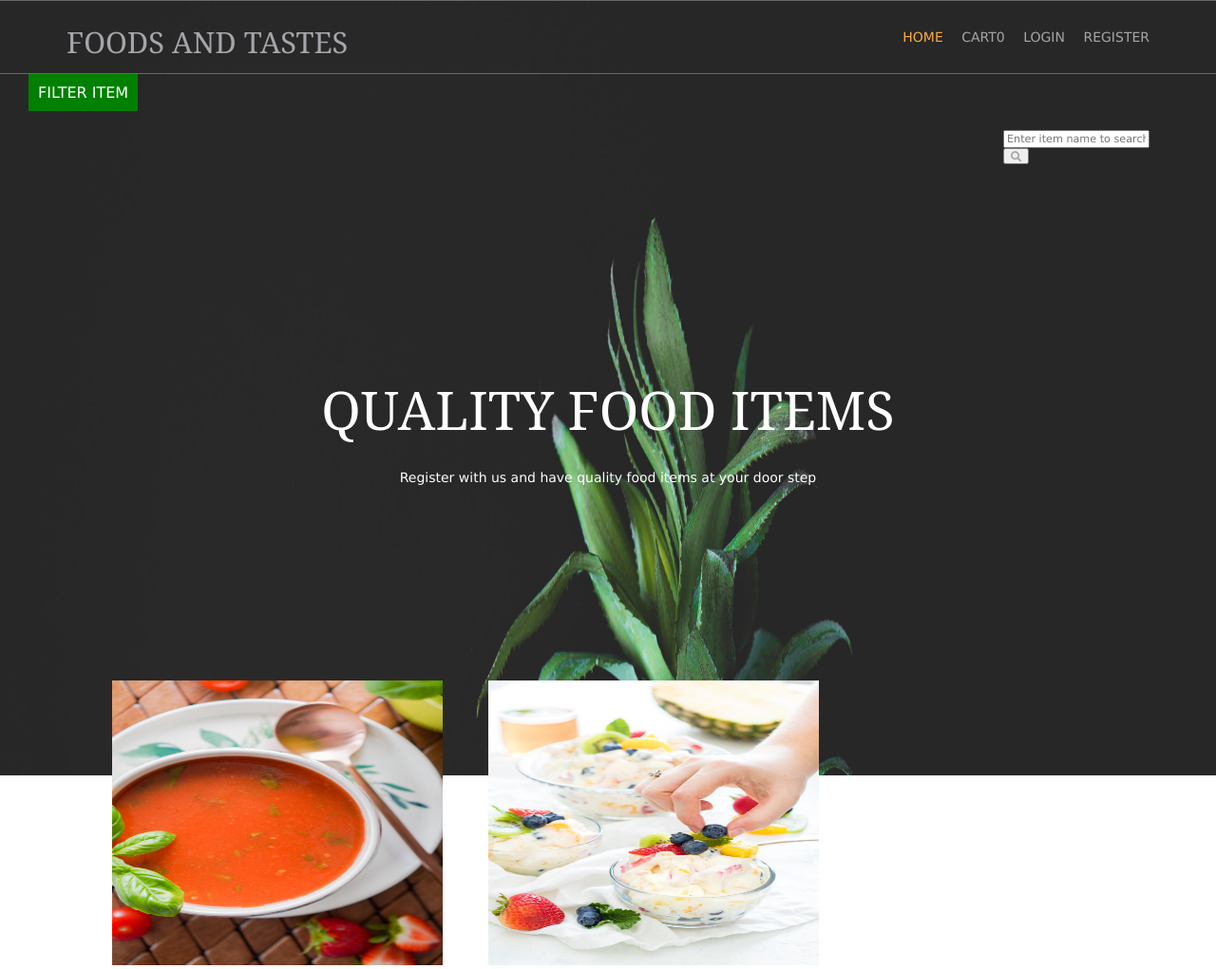
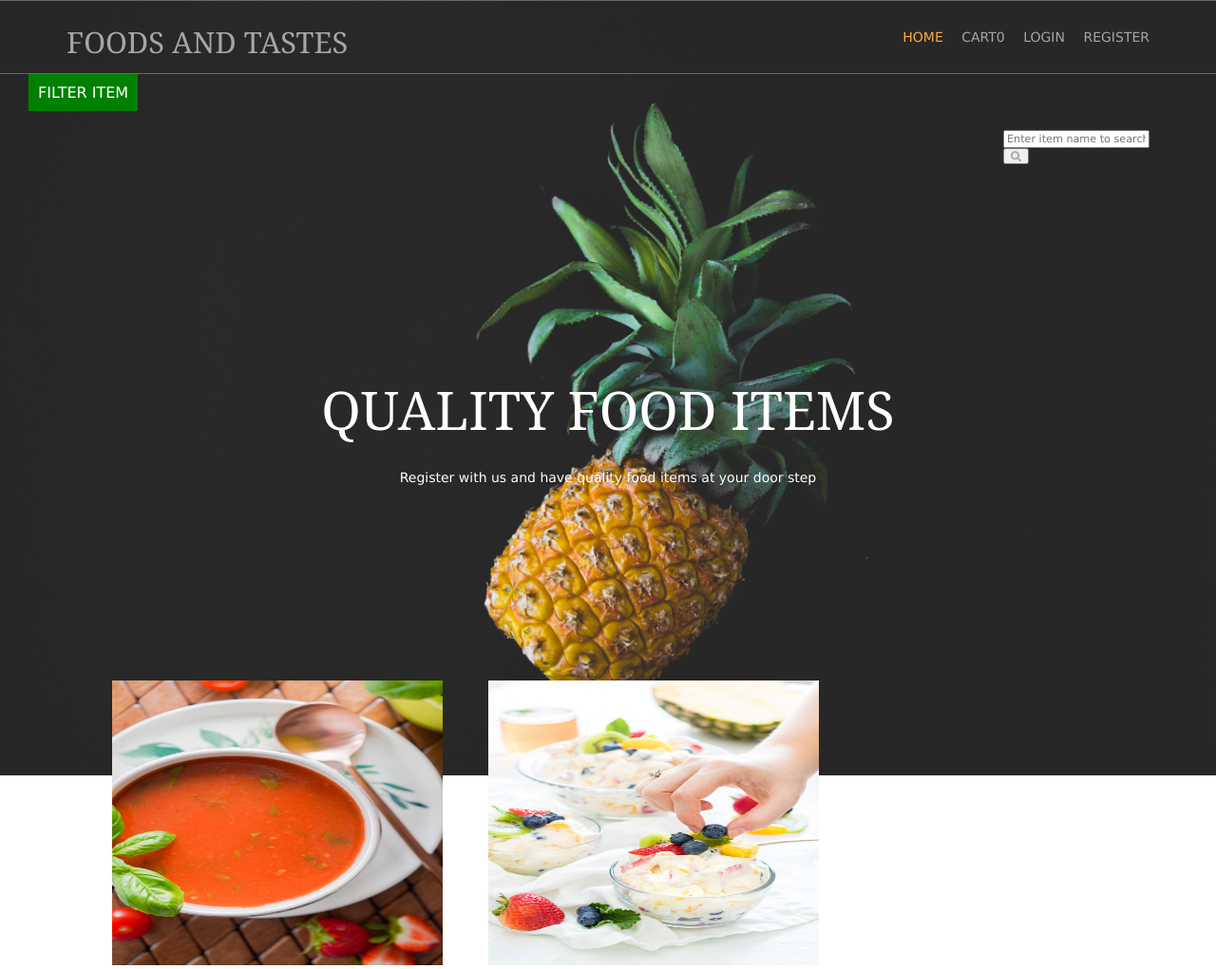
Before and after one commit to sabanak/foods_and_tastes, a Django app: page / in a window 1280 px wide. Shown: the top 1021 px of the page at 95% size. Run offline with Django 3.2, Linux system fonts and the light colour scheme; data comes from the database, SQL or seed files in the repository; both versions use the stored data as it was after the commit.

Commit message:
foodsntastes

```diff
--- a/avodhashop/settings.py
+++ b/avodhashop/settings.py
@@ -9,9 +9,9 @@ https://docs.djangoproject.com/en/2.2/topics/settings/
 For the full list of settings and their values, see
 https://docs.djangoproject.com/en/2.2/ref/settings/
 """
-
+from dotenv import load_dotenv
 import os
-
+load_dotenv()
 # Build paths inside the project like this: os.path.join(BASE_DIR, ...)
 BASE_DIR = os.path.dirname(os.path.dirname(os.path.abspath(__file__)))
 
@@ -20,7 +20,7 @@ BASE_DIR = os.path.dirname(os.path.dirname(os.path.abspath(__file__)))
 # See https://docs.djangoproject.com/en/2.2/howto/deployment/checklist/
 
 # SECURITY WARNING: keep the secret key used in production secret!
-SECRET_KEY = 'x##i5e^+z7%*8y4!o41p(g6=mk22$e^-_f$v+$+soi6rqwlnmh'
+SECRET_KEY = os.getenv('SECRET_KEY')
 
 # SECURITY WARNING: don't run with debug turned on in production!
 DEBUG = True
--- a/templates/base.html
+++ b/templates/base.html
@@ -6,14 +6,15 @@
 <meta charset="utf-8">
 <meta name="viewport" content="width=device-width, initial-scale=1.0, maximum-scale=1.0, user-scalable=no">
 <link href="{% static 'hm/layout/styles/layout.css' %}" rel="stylesheet" type="text/css" media="all">
-<body id="top" class="abcd" style="background-image:url('{% static 'hm/images/demo/backgrounds/pine.jpg' %}');">
+<body id="top">
+<div class="abcd" style="background-image:url('{% static 'hm/images/demo/backgrounds/pine.jpg' %}');">
 <style>
   .abcd{
-    background-position:center;
+    background-position:cover;
     background-repeat:no-repeat;
     background-size:100% 100%;
     }
-    </style>
+</style>
 </head>
   <div class="wrapper row1">
     <header id="header" class="hoc clear">
@@ -41,5 +42,5 @@
 <script src="{% static 'hm/layout/scripts/jquery.min.js' %}"></script>
 <script src="{% static 'hm/layout/scripts/jquery.backtotop.js' %}"></script>
 <script src="{% static 'hm/layout/scripts/jquery.mobilemenu.js' %}"></script>
+</div>
 </body>
-<!--</html>-->
```
Also changed, not shown: db.sqlite3, 1 other file.
